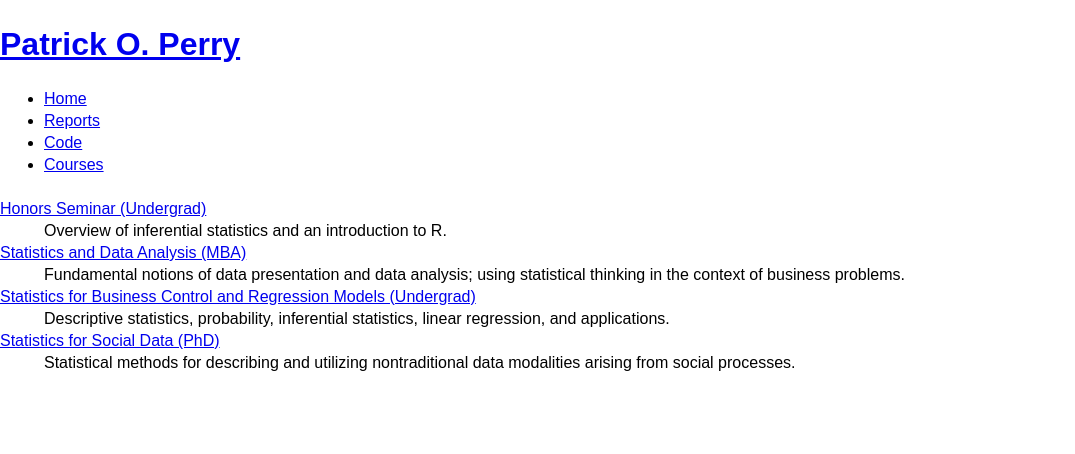
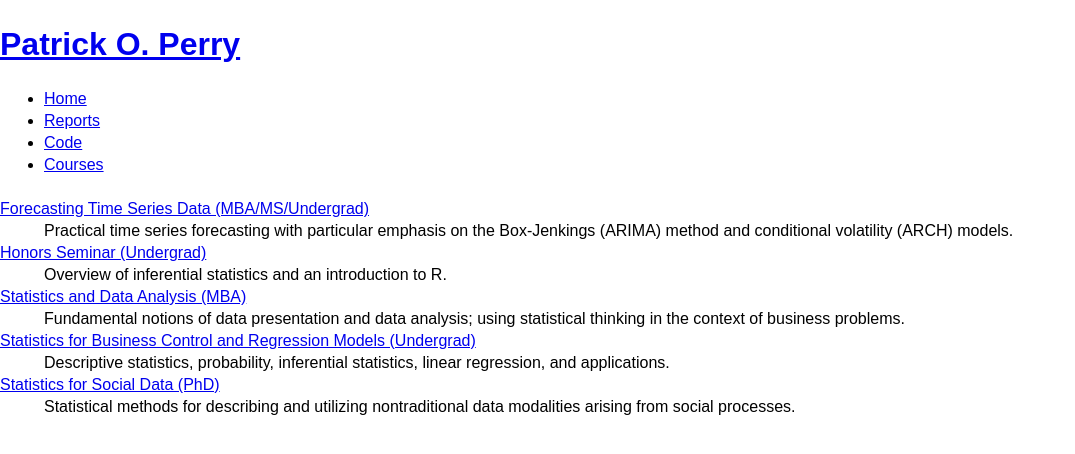
Before and after one commit to patperry/patperry.github.com, a Jekyll site: the page built from courses/index.html, in a window 1280 px wide. Shown: the top 454 px of the page, without its empty margins (0-1075 px from the left). Built offline with Jekyll 4.4.1, drawn with Linux system fonts in a browser that asks for light colours.

Commit message:
Add DOW figure, link to forecasting course

```diff
--- a/course/forecasting/index.html
+++ b/course/forecasting/index.html
@@ -6,6 +6,8 @@
 <main class="wrapper">
 <h1>Forecasting Time Series Data</h1>
 
+<img src="fig/dow.png" width="700" height="350"
+     style="display: block; margin-left: auto; margin-right: auto">
 
 <h2>Course Staff</h2>
 <dl>
--- a/courses/index.html
+++ b/courses/index.html
@@ -5,6 +5,14 @@
 ---
 <div class="courses">
   <dl>
+    <dt>
+      <a href="/course/forecasting">Forecasting Time Series Data (MBA/MS/Undergrad)</a>
+    </dt>
+    <dd>
+      Practical time series forecasting with particular emphasis on the
+      Box-Jenkings (ARIMA) method and conditional volatility (ARCH) models.
+    </dd>
+
     <dt>
       <a href="/course/honors">Honors Seminar (Undergrad)</a>
     </dt>
```
Also changed, not shown: course/forecasting/fig/dow.png (added).
